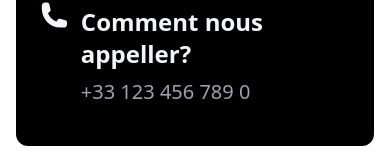
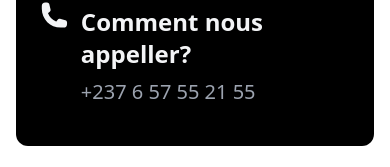
Before and after one commit to chapdel/ap-website, a Nuxt app: page /contacts in a window 390 px wide. Shown: the part 1147-1314 px from the top of the page. Built offline with nearby package versions, Linux system fonts and the light colour scheme.

Commit message:
Added phone

```diff
--- a/pages/contacts.vue
+++ b/pages/contacts.vue
@@ -73,7 +73,7 @@
 
                         <div class="space-y-2">
                             <h2 class="text-2xl font-bold">Comment nous appeller?</h2>
-                            <p class="text-gray-400 text-xl">+33 123 456 789 0</p>
+                            <p class="text-gray-400 text-xl">+237 6 57 55 21 55</p>
                         </div>
                     </div>
                 </div>
```
